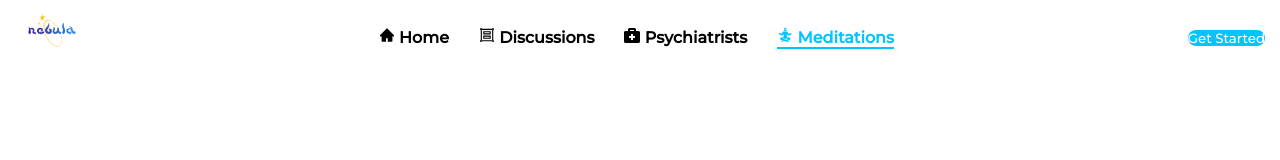
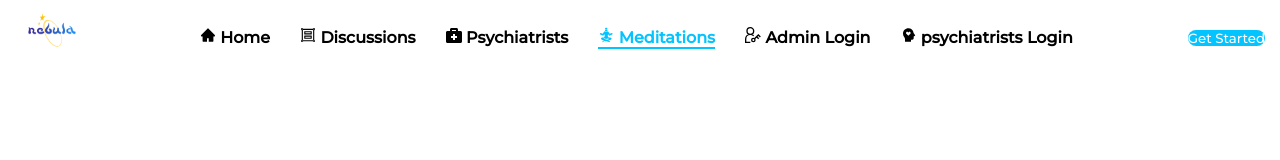
Before and after one commit to samirkhanalofficial/NebuLearn-Psychiatrists-Booking-Website, a Next.js app: page /meditations in a window 1280 px wide. Shown: the top 160 px of the page. Built offline with nearby package versions, Linux system fonts and the light colour scheme; no server answers.

Commit message:
all link added

```diff
--- a/components/Footer.tsx
+++ b/components/Footer.tsx
@@ -8,7 +8,7 @@ import {
   AiOutlineCopyrightCircle,
 } from "react-icons/ai";
 import { BsYoutube } from "react-icons/bs";
-import Image from "next/image";
+import { GrUserAdmin } from "react-icons/gr";
 
 export default function Footer() {
   return (
--- a/components/Nav.tsx
+++ b/components/Nav.tsx
@@ -6,6 +6,9 @@ import style from "../styles/Nav.module.css";
 import { AiFillHome, AiOutlineGroup } from "react-icons/ai";
 import { GiMeditation, GiHamburgerMenu } from "react-icons/gi";
 import { FaBriefcaseMedical, FaRegUserCircle } from "react-icons/fa";
+import { GrUserAdmin } from "react-icons/gr";
+import { RiMentalHealthFill } from "react-icons/ri";
+
 import { useRouter } from "next/router";
 export default function Nav({ route }: { route: string }) {
   const [navOpen, toggleNav] = useState(false);
@@ -74,6 +77,16 @@ export default function Nav({ route }: { route: string }) {
                 <GiMeditation /> Meditations
               </Link>
             </li>
+            <li>
+              <Link href={"/admin"}>
+                <GrUserAdmin /> Admin Login
+              </Link>
+            </li>
+            <li>
+              <Link href={"/doctor"}>
+                <RiMentalHealthFill /> psychiatrists Login
+              </Link>
+            </li>
           </ul>
         </div>
 
--- a/pages/meditations.tsx
+++ b/pages/meditations.tsx
@@ -71,7 +71,7 @@ export default function Psychiatrists() {
         ))}
       </div>
       <div className={style.footer}>
-        <div className={style.dommy}>{""}</div>
+        <div className={style.dommy}></div>
         <Footer />
       </div>
     </div>
```
